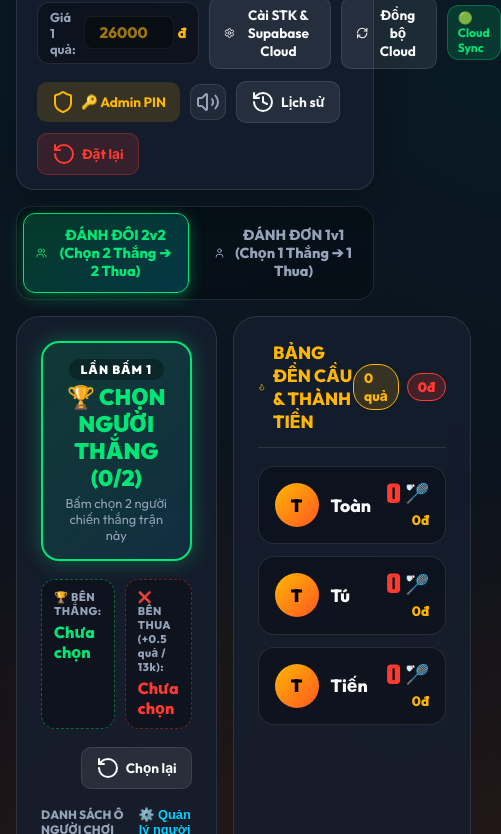
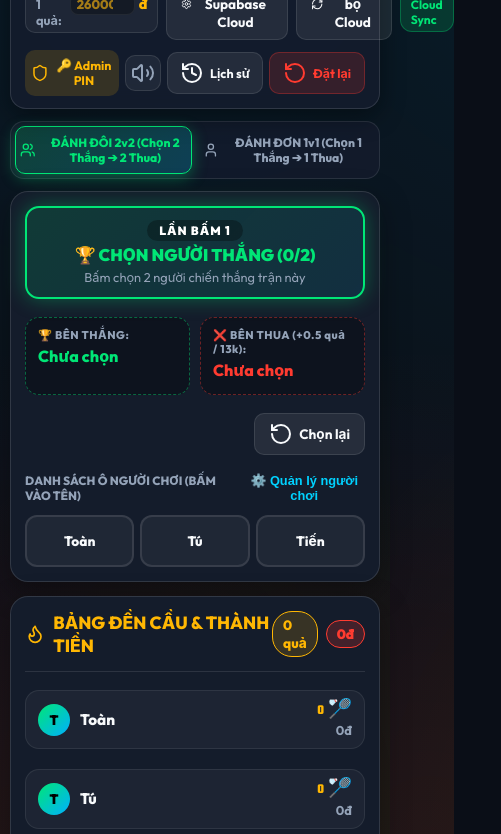
Before and after one commit to anniehihi/caulong, a plain HTML site: page index.html in a window 390 px wide. Shown: the part 89-923 px from the top of the page, 501 px wide, since content can reach past the window. Drawn offline with nearby package versions, Linux system fonts and the light colour scheme; no server answers.

Commit message:
Fix keyframe bracket bug and upgrade mobile CSS to high-end Apple-grade UI

```diff
--- a/index.html
+++ b/index.html
@@ -929,28 +929,38 @@
 
 @keyframes toastIn {
     from { opacity: 0; transform: translateY(-10px); }
-    to /* --- Ultra-Clean Mobile Responsive UX --- */
+    to { opacity: 1; transform: translateY(0); }
+}
+
+/* --- High-End Mobile Responsive UX --- */
 @media (max-width: 768px) {
     .app-container {
-        padding: 6px;
-        gap: 8px;
+        padding: 10px;
+        gap: 12px;
     }
 
     .app-header {
-        padding: 8px 10px;
-        border-radius: 12px;
+        padding: 12px 14px;
+        border-radius: 16px;
         flex-direction: column;
         align-items: stretch;
-        gap: 6px;
+        gap: 10px;
+        background: rgba(20, 28, 45, 0.95);
+        border: 1px solid rgba(255, 255, 255, 0.12);
+        box-shadow: 0 8px 24px rgba(0, 0, 0, 0.4);
     }
 
     .logo-group {
+        display: flex;
+        align-items: center;
         justify-content: space-between;
         width: 100%;
     }
 
     .logo-text h1 {
-        font-size: 1.05rem;
+        font-size: 1.15rem;
+        font-weight: 900;
+        letter-spacing: 0.5px;
     }
 
     .sub-title {
@@ -961,101 +971,152 @@
         width: 100%;
         display: flex;
         align-items: center;
-        gap: 6px;
-        overflow-x: auto;
-        padding-bottom: 2px;
-        -webkit-overflow-scrolling: touch;
+        justify-content: space-between;
+        gap: 8px;
     }
 
     .price-config-box {
+        flex: 1;
+        padding: 4px 10px;
+        font-size: 0.8rem;
+        background: rgba(255, 255, 255, 0.05);
+        border-radius: 10px;
+    }
+
+    .price-control {
+        width: 65px;
+        font-size: 0.8rem;
         padding: 2px 6px;
-        font-size: 0.75rem;
-    }
-
-    .price-control {
-        width: 55px;
-        font-size: 0.75rem;
-        padding: 2px 4px;
     }
 
     .header-actions {
         width: 100%;
         display: flex;
         align-items: center;
-        gap: 4px;
-        overflow-x: auto;
-        padding-bottom: 2px;
-        -webkit-overflow-scrolling: touch;
+        gap: 6px;
+        flex-wrap: wrap;
     }
 
     .header-actions .btn {
         flex: 1;
-        font-size: 0.72rem;
-        padding: 6px 6px;
-        white-space: nowrap;
+        min-width: 75px;
+        font-size: 0.78rem;
+        padding: 8px 6px;
+        justify-content: center;
+        border-radius: 10px;
+        font-weight: 700;
     }
 
     .mode-selector-bar {
-        gap: 4px;
+        display: flex;
+        gap: 6px;
+        padding: 4px;
+        background: rgba(20, 28, 45, 0.8);
+        border-radius: 14px;
+        border: 1px solid rgba(255, 255, 255, 0.1);
     }
 
     .mode-btn {
-        padding: 8px 4px;
-        font-size: 0.78rem;
+        flex: 1;
+        padding: 10px 8px;
+        font-size: 0.85rem;
+        font-weight: 800;
+        border-radius: 10px;
+        text-align: center;
+        justify-content: center;
     }
 
     .main-content {
         grid-template-columns: 1fr;
-        gap: 10px;
+        gap: 14px;
     }
 
     .panel-card {
-        padding: 10px;
+        padding: 14px;
+        border-radius: 18px;
+        background: #141c2b;
+        border: 1px solid rgba(255, 255, 255, 0.12);
+        box-shadow: 0 10px 30px rgba(0, 0, 0, 0.35);
     }
 
     .step-guide-box {
-        padding: 10px;
+        padding: 12px 14px;
+        border-radius: 14px;
     }
 
     .step-title {
-        font-size: 0.95rem;
+        font-size: 1.05rem;
+        font-weight: 900;
     }
 
     .player-tiles-grid {
         grid-template-columns: repeat(3, 1fr);
-        gap: 6px;
+        gap: 8px;
     }
 
     .player-tile {
-        padding: 8px 4px;
-        border-radius: 10px;
-        min-height: 54px;
+        padding: 10px 6px;
+        border-radius: 12px;
+        min-height: 58px;
+        display: flex;
+        flex-direction: column;
+        align-items: center;
+        justify-content: center;
     }
 
     .player-tile:active {
-        transform: scale(0.95);
+        transform: scale(0.96);
     }
 
     .player-tile .tile-name {
-        font-size: 0.9rem;
-    }
-
-    /* Single 1-line Leaderboard Cards on Mobile */
+        font-size: 0.95rem;
+        font-weight: 800;
+    }
+
+    /* Gorgeous 1-Line Leaderboard Cards on Mobile */
     .penalty-card-item {
-        padding: 8px 10px;
+        padding: 10px 12px;
         flex-wrap: nowrap;
         justify-content: space-between;
         align-items: center;
-        gap: 6px;
+        gap: 8px;
+        background: rgba(255, 255, 255, 0.04);
+        border-radius: 14px;
+        border: 1px solid rgba(255, 255, 255, 0.08);
+        margin-bottom: 8px;
+    }
+
+    .penalty-card-item.leader {
+        border-color: rgba(255, 183, 3, 0.4);
+        background: linear-gradient(135deg, rgba(255, 183, 3, 0.1), rgba(255, 183, 3, 0.03));
     }
 
     .player-info {
         flex: 1;
         min-width: 0;
+        display: flex;
+        align-items: center;
+        gap: 10px;
+    }
+
+    .player-avatar {
+        width: 36px;
+        height: 36px;
+        font-size: 0.9rem;
+        border-radius: 50%;
+        background: linear-gradient(135deg, #00e676, #00b0ff);
+        color: #000;
+        font-weight: 900;
+        display: flex;
+        align-items: center;
+        justify-content: center;
+        flex-shrink: 0;
     }
 
     .player-name-text {
-        font-size: 0.9rem;
+        font-size: 0.95rem;
+        font-weight: 800;
+        color: var(--text-main);
         white-space: nowrap;
         overflow: hidden;
         text-overflow: ellipsis;
@@ -1066,46 +1127,61 @@
         border-top: none;
         padding-top: 0;
         margin-top: 0;
-        gap: 6px;
+        gap: 8px;
         flex-wrap: nowrap;
         justify-content: flex-end;
+        align-items: center;
     }
 
     .shuttle-count-box {
-        flex-direction: row;
-        gap: 6px;
-        align-items: center;
+        display: flex;
+        flex-direction: column;
+        align-items: flex-end;
+        gap: 2px;
     }
 
     .shuttle-count-val {
-        font-size: 0.9rem;
+        font-size: 0.95rem;
+        font-weight: 800;
+        color: var(--accent-gold);
     }
 
     .player-money-val {
         font-size: 0.8rem;
+        color: var(--text-muted);
+        font-weight: 700;
     }
 
     .btn-pay-qr {
-        padding: 6px 10px;
-        font-size: 0.75rem;
+        padding: 7px 12px;
+        font-size: 0.8rem;
+        font-weight: 800;
+        border-radius: 10px;
+        background: linear-gradient(135deg, #ffb703, #fb8500);
+        color: #000;
+        border: none;
+        box-shadow: 0 4px 12px rgba(255, 183, 3, 0.3);
     }
 
     .btn-counter {
         height: 32px;
         padding: 4px 8px;
-        font-size: 0.75rem;
+        font-size: 0.8rem;
+        font-weight: 800;
+        border-radius: 8px;
     }
 
     .modal-content {
         max-width: 95vw;
-        padding: 14px;
-        border-radius: 16px;
+        padding: 18px;
+        border-radius: 20px;
         max-height: 90vh;
     }
 
     .qr-image {
-        width: 180px;
-        height: 180px;
+        width: 200px;
+        height: 200px;
+        border-radius: 12px;
     }
 
     .toast-container {
@@ -1115,7 +1191,9 @@
     .toast {
         width: 100%;
         text-align: center;
-        font-size: 0.8rem;
+        font-size: 0.85rem;
+        padding: 10px 16px;
+        border-radius: 20px;
     }
 }
 
```
